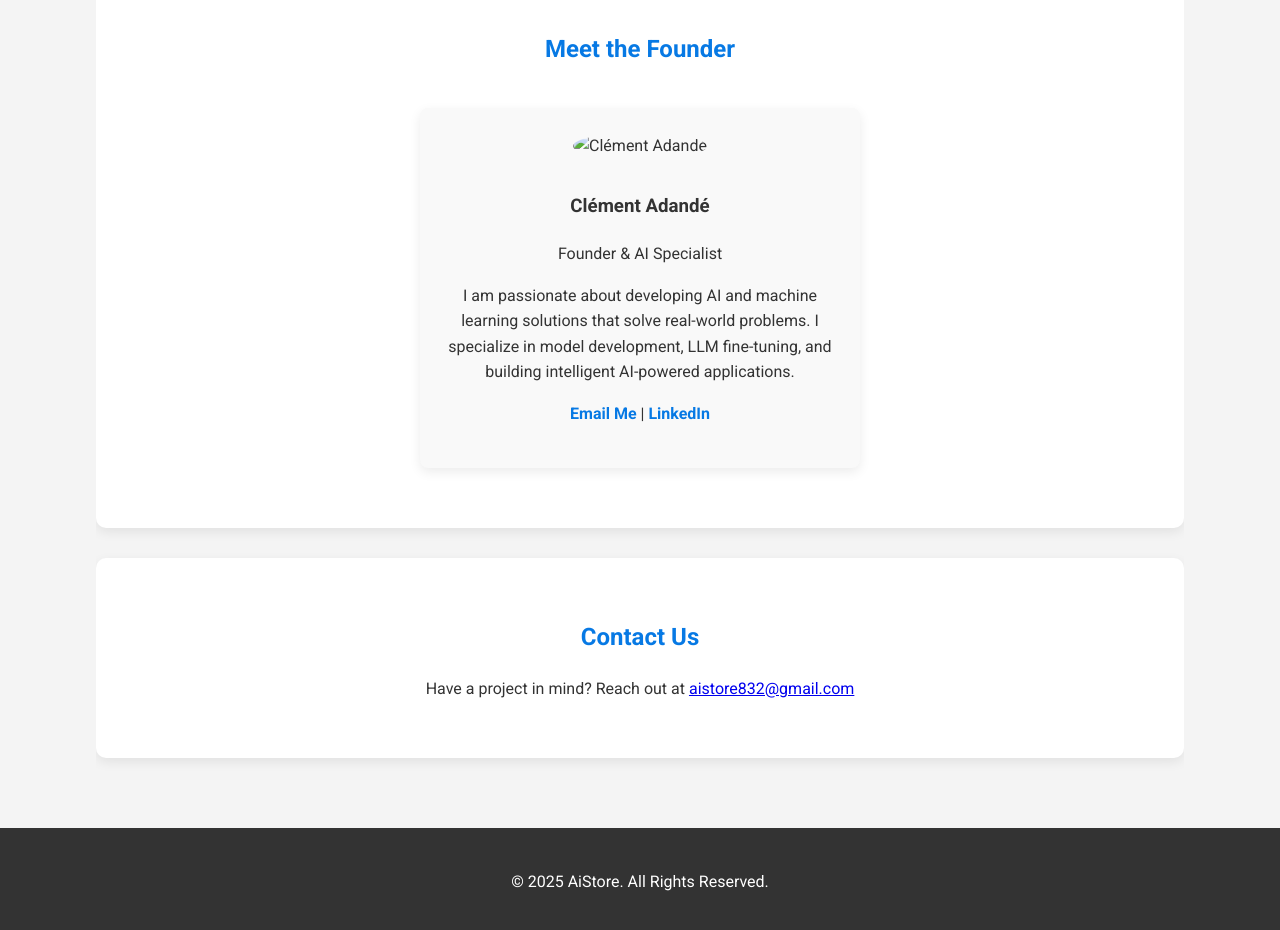
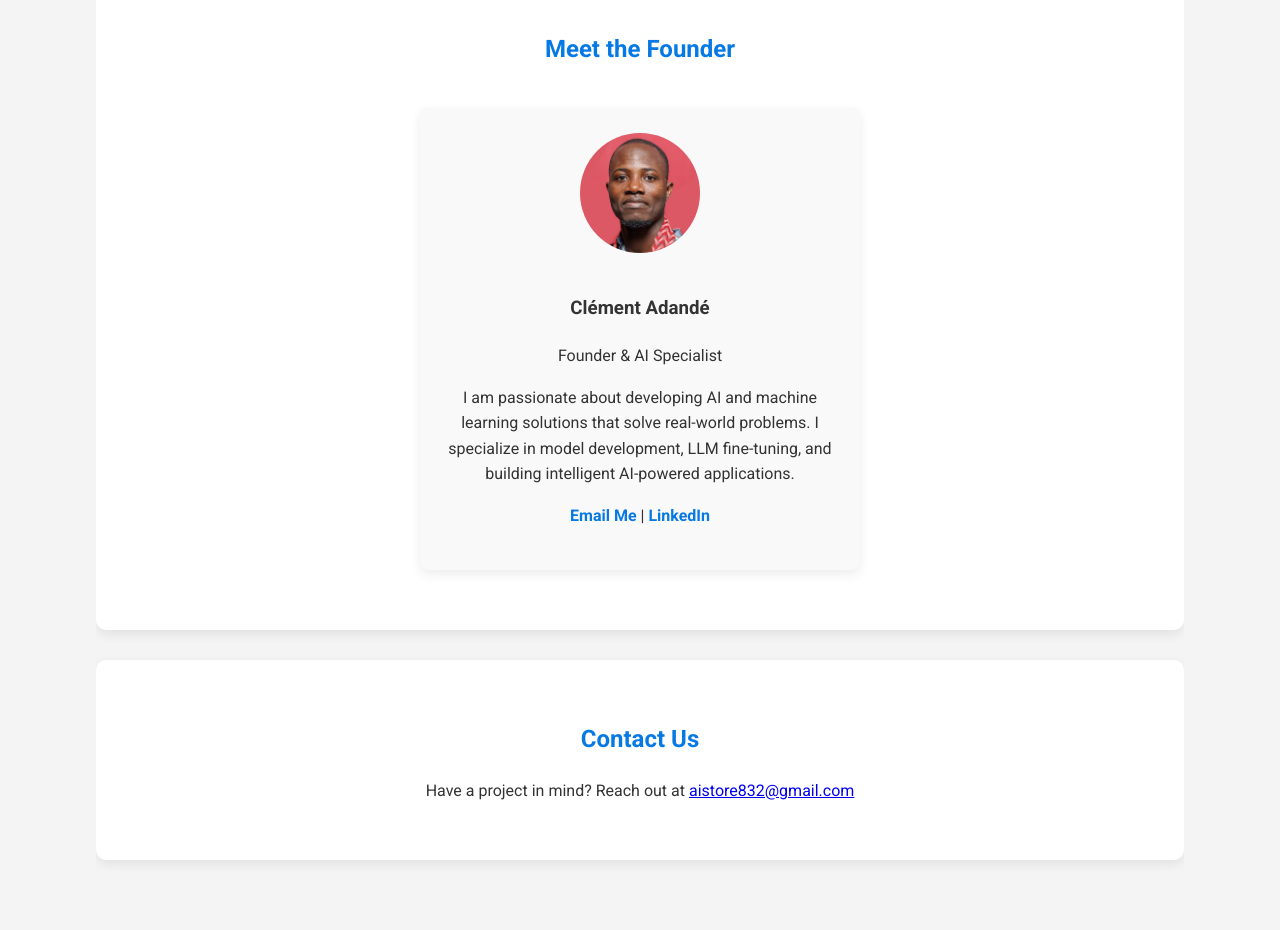
Before and after one commit to aistore-services/aistore-services.github.io, a plain HTML site: page index.html in a window 1280 px wide. Shown: the part 1480-2410 px from the top of the page. Drawn offline with Linux system fonts and the light colour scheme.

Commit message:
Update index.html

```diff
--- a/index.html
+++ b/index.html
@@ -224,7 +224,7 @@
       <h2>Meet the Founder</h2>
       <div class="team">
         <div class="team-member">
-          <img src="clement_aims.png" alt="Clément Adandé">
+          <img src="clement_aims.jpg" alt="Clément Adandé">
           <h3>Clément Adandé</h3>
           <p>Founder & AI Specialist</p>
           <p>I am passionate about developing AI and machine learning solutions that solve real-world problems. I specialize in model development, LLM fine-tuning, and building intelligent AI-powered applications.</p>
```
